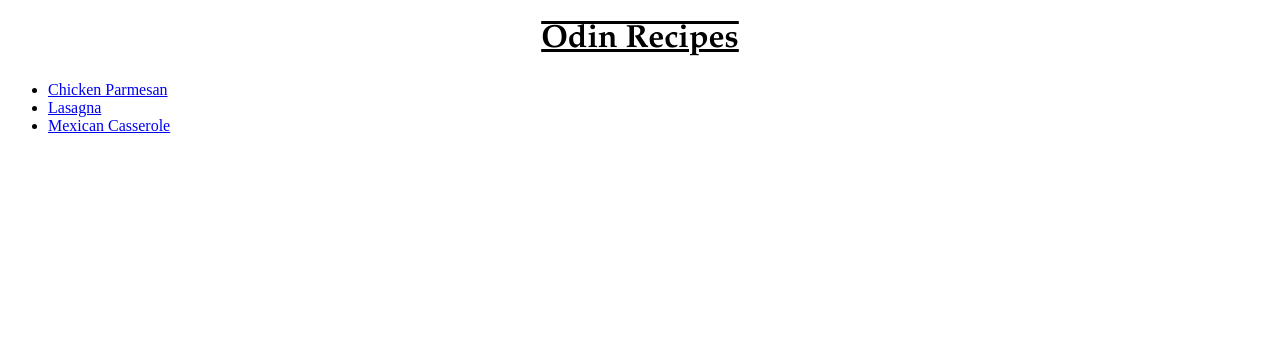
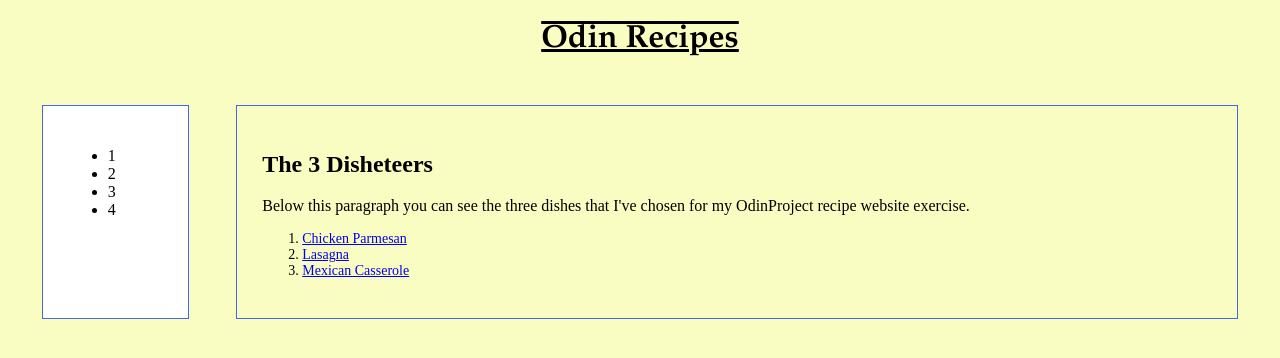
Before and after one commit to RoshakN/odin-recipes, a plain HTML site: page index.html in a window 1280 px wide. Drawn offline with Linux system fonts and the light colour scheme.

Commit message:
Add flexbox details to index page only

```diff
--- a/index.html
+++ b/index.html
@@ -9,10 +9,28 @@
     </head>
     <body>
         <h1>Odin Recipes</h1>
-        <ul>
-            <li><a href="recipes/chicken-parmesan.html">Chicken Parmesan</a></li>
-            <li><a href="recipes/lasagna.html">Lasagna</a></li>
-            <li><a href="recipes/mexican-casserole.html">Mexican Casserole</a></li>
-        </ul>
+        <section class="boxed">
+            <div id="navbar">
+                <ul>
+                    <li>1</li>
+                    <li>2</li>
+                    <li>3</li>
+                    <li>4</li>
+                </ul>
+            </div>
+            <div id="webContent">
+                <h2>The 3 Disheteers</h2>
+                <p>Below this paragraph you can see the three dishes that I've chosen for my OdinProject recipe website exercise.</p>
+                <ol style="font-size: 14px;">
+                   <li><a href="recipes/chicken-parmesan.html">Chicken Parmesan</a></li>
+                 <li><a href="recipes/lasagna.html">Lasagna</a></li>
+                 <li><a href="recipes/mexican-casserole.html">Mexican Casserole</a></li>
+                </ol>
+            </div>
+        </section>
+
+
+
+
         </body>
 </html>
--- a/styles.css
+++ b/styles.css
@@ -1,7 +1,34 @@
+body {
+    background-color: #FAFDC1;
+}
+
 h1 {
     font-family: Garamond, 'Times New Roman', Times, serif;
     text-decoration: overline underline;
     text-align: center;
+}
+
+.boxed {
+    display: flex;
+    margin: 10px;
+    align-self: center;
+}
+
+div {
+    margin: 2%;
+    padding: 2%;
+    outline: solid;
+    outline-width: 1px;
+    outline-color: royalblue;
+}
+
+#webContent {
+    flex-basis: 100%;
+}
+
+#navbar {
+    flex-basis: 10%;
+    background-color: white;
 }
 
 .centeredImage {
```
